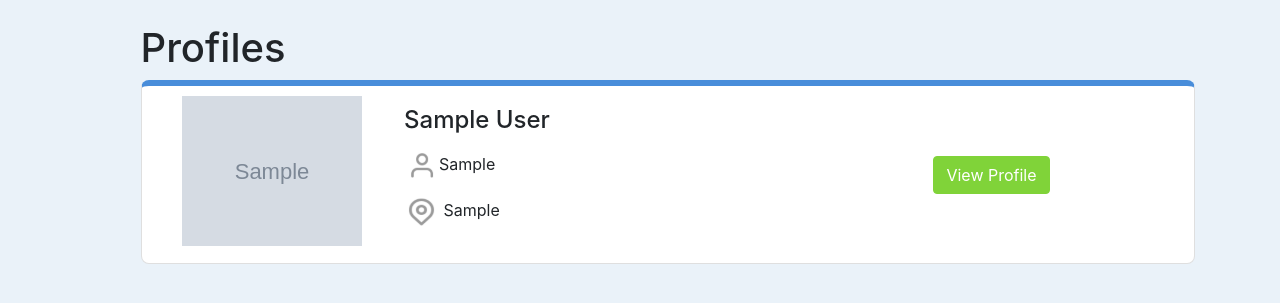
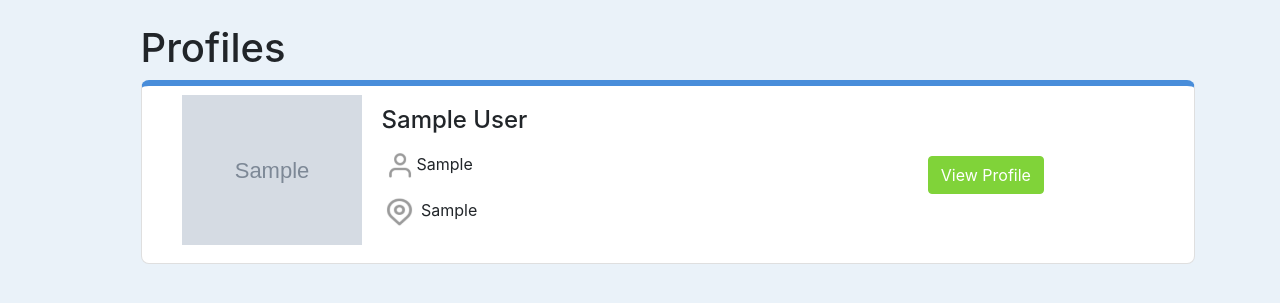
Before and after one commit to jjdale1999/info3180-project1, a Flask app: page /profiles in a window 1280 px wide. Shown: the part 56-359 px from the top of the page. Run offline with Flask 2, Linux system fonts and the light colour scheme; tables that the repository leaves empty hold one stand-in row (values such as "Sample post"); grey boxes marked "Sample" are stand-in pictures; some libraries are stand-ins or nearby versions.

Commit message:
css updated

```diff
--- a/app/static/css/app.css
+++ b/app/static/css/app.css
@@ -9,7 +9,7 @@ body {
     display:grid;
     /* grid-gap: 50px; */
     list-style: none;
-    grid-template-columns: 0.5fr 1fr 1fr ;
+    grid-template-columns: 0fr 1fr 1fr ;
     /* position:relative; */
 
 }
```
